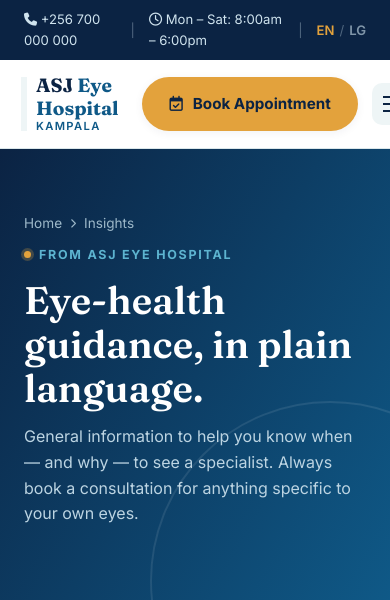
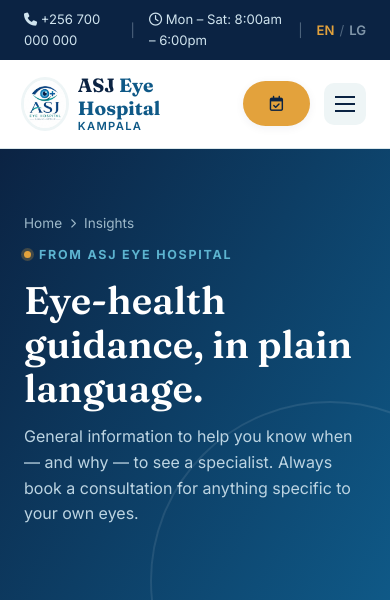
Before and after one commit to SAVIOUR26/ASJ, a PHP site: page /blog.php in a window 390 px wide; the page is wider, and only the part inside the window is pictured. Shown: the top 600 px of that part. Run offline with PHP 8.4, Linux system fonts and the light colour scheme.

Commit message:
Fix mobile horizontal-scroll bug and broken off-canvas nav
Root cause of the shifted/cut-off content seen on real devices: the
mobile nav's `transform: translateX(100%)` (used to hide it off-canvas)
counts toward the page's scrollable overflow region even while hidden,
letting the whole page scroll sideways and drag every other element with
it. Fixed with `overflow-x: hidden` on <html> only — on <body> as well it
silently breaks `.site-header`'s `position: sticky`, confirmed by testing
both ways.

Also fixed along the way:
- The off-canvas nav's height was resolving to ~40px instead of filling
  the screen below the header (confirmed pre-existing, unrelated to the
  above) — replaced the `inset: 74px 0 0 0` auto-height with an explicit
  `height: calc(100vh - 74px)`, since inset's implicit sizing wasn't
  actually filling as it should.
- Added `scroll-margin-top` to `#book` and service-card anchor targets,
  so jumping to them from the "Book Appointment" or "Learn more" links
  no longer lands the heading behind the sticky header.
- The header's "Book Appointment" button text was never actually
  collapsible on mobile (the CSS hid a `span` that didn't exist in the
  markup), overflowing the header on narrow phones (~375px) alongside the
  menu button. Wrapped it in a span with an aria-label fallback so the
  accessible name survives the icon-only mobile state.

Verified with Playwright across 3 mobile viewports x 8 pages: no
horizontal scroll capability anywhere, sticky header still pins on
scroll, and the mobile nav menu now actually renders.

```diff
--- a/assets/css/style.css
+++ b/assets/css/style.css
@@ -36,7 +36,24 @@
 
 /* ---------- Reset ---------- */
 *, *::before, *::after { box-sizing: border-box; }
-html { scroll-behavior: smooth; }
+html {
+    scroll-behavior: smooth;
+    /* The mobile off-canvas nav sits off-screen via `transform:
+       translateX(100%)` on a fixed element — transforms count toward the
+       scrollable overflow region even when the element is invisible, which
+       otherwise lets the whole page scroll sideways enough to shift every
+       other (in-flow) element left along with it (confirmed with
+       Playwright: without this, window.scrollBy(500, 0) actually moves the
+       page on every route).
+       This goes on <html> only, not <body>: putting it on body as well
+       breaks `.site-header`'s `position: sticky` (confirmed — the header
+       stopped sticking with both set). html-only stops real horizontal
+       scrolling and leaves sticky working; `document.documentElement.
+       scrollWidth` still misreports the old doubled value as a browser
+       quirk, but `scrollX` genuinely cannot move past 0 — that's what
+       actually matters for the user. */
+    overflow-x: hidden;
+}
 @media (prefers-reduced-motion: reduce) {
     html { scroll-behavior: auto; }
     *, *::before, *::after { animation-duration: 0.01ms !important; animation-iteration-count: 1 !important; transition-duration: 0.01ms !important; scroll-behavior: auto !important; }
@@ -137,6 +154,13 @@ p { color: var(--text-soft); }
     backdrop-filter: blur(10px); border-bottom: 1px solid var(--border);
     transition: box-shadow .25s ease;
 }
+
+/* Anchor-link targets (the "Book Appointment" section, service cards) sit
+   right under the sticky header unless given breathing room — otherwise
+   jumping to #book or #<service-slug> lands the heading half-hidden behind
+   it. 100px comfortably clears the header at every width we've measured
+   (~77-89px) plus a little air. */
+#book, .service-card { scroll-margin-top: 100px; }
 .site-header.is-scrolled { box-shadow: var(--shadow-sm); }
 .site-header__inner { display: flex; align-items: center; justify-content: space-between; gap: 24px; padding-block: 14px; }
 
@@ -442,8 +466,16 @@ p { color: var(--text-soft); }
 
 @media (max-width: 880px) {
     .topbar__item:first-child { display: none; }
-    .nav { position: fixed; inset: 74px 0 0 0; background: #fff; padding: 20px 24px; transform: translateX(100%);
-        visibility: hidden; transition: transform .3s ease, visibility 0s linear .3s; overflow-y: auto; z-index: 99; }
+    .nav {
+        /* Explicit height, not inset's implicit top+bottom sizing: measured
+           in Chromium 141 that `inset: 74px 0 0 0` on a fixed element here
+           resolves to a ~40px box instead of filling to the viewport
+           bottom — a real, reproducible engine quirk, not a stale-browser
+           artifact. calc() sidesteps it entirely. */
+        position: fixed; top: 74px; right: 0; left: 0; height: calc(100vh - 74px);
+        background: #fff; padding: 20px 24px; transform: translateX(100%);
+        visibility: hidden; transition: transform .3s ease, visibility 0s linear .3s; overflow-y: auto; z-index: 99;
+    }
     /* visibility (not just the transform) keeps the closed-off-canvas menu's
        links out of tab order — otherwise they stay focusable while invisible. */
     .nav.is-open { transform: translateX(0); visibility: visible; transition: transform .3s ease; }
--- a/includes/header.php
+++ b/includes/header.php
@@ -127,8 +127,8 @@ $social_links = array_filter($site['social'], fn($url) => $url !== '' && $url !=
         </nav>
 
         <div class="site-header__actions">
-            <a href="/contact#book" class="btn btn--primary">
-                <i class="fa-regular fa-calendar-check" aria-hidden="true"></i> <?= htmlspecialchars(t('book_appointment')) ?>
+            <a href="/contact#book" class="btn btn--primary" aria-label="<?= htmlspecialchars(t('book_appointment')) ?>">
+                <i class="fa-regular fa-calendar-check" aria-hidden="true"></i> <span><?= htmlspecialchars(t('book_appointment')) ?></span>
             </a>
             <button class="nav-toggle" id="nav-toggle" aria-expanded="false" aria-controls="site-nav" aria-label="Toggle menu">
                 <span></span><span></span><span></span>
```
